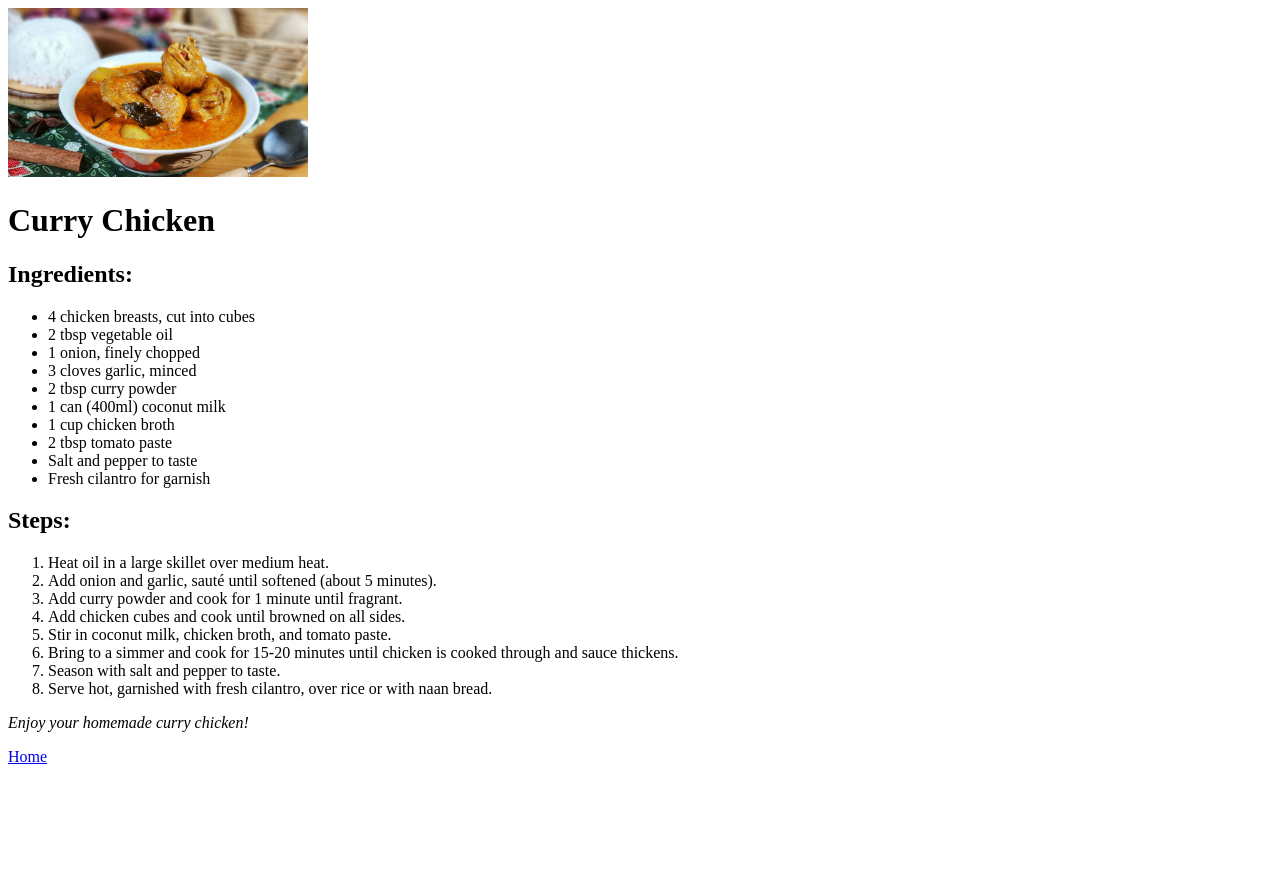
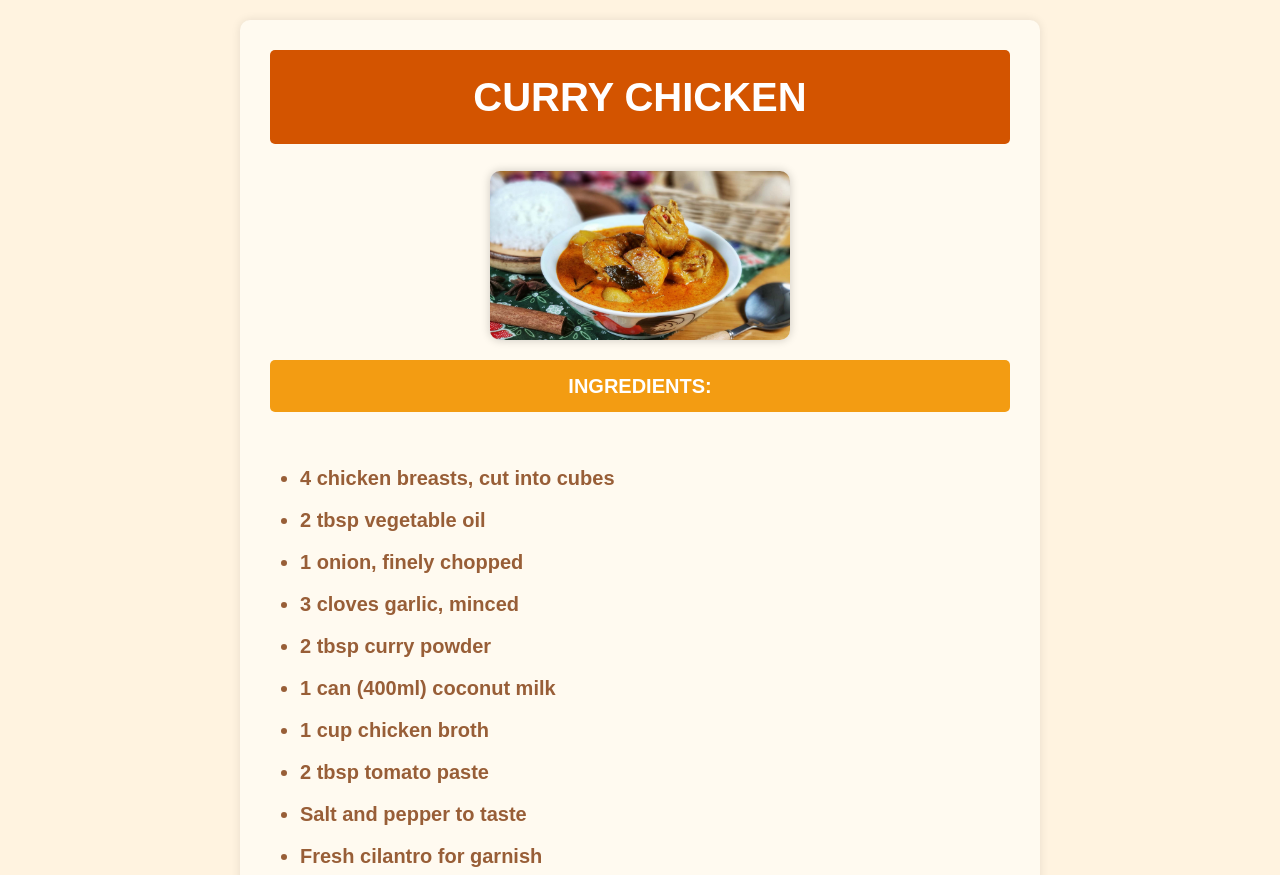
Before and after one commit to renyanng/odin-recipes, a plain HTML site: page recipes/currychicken.html in a window 1280 px wide. Shown: the top 875 px of the page. Before the commit the page ends 800 px from the top, so only its background shows below. Drawn offline with Linux system fonts and the light colour scheme.

Commit message:
Added CSS into Odin Recipes

```diff
--- a/recipes/currychicken.html
+++ b/recipes/currychicken.html
@@ -4,13 +4,17 @@
     <meta charset="UTF-8">
     <meta name="viewport" content="width=device-width, initial-scale=1.0">
     <title>Curry Chicken Recipe</title>
-    <img src="./images/Malaysian-Curry-Chicken_r.jpg" alt="Delicious curry chicken" width="300">
+    <link rel="stylesheet" href="style.css">
 </head>
 <body>
-    <h1>Curry Chicken</h1>
+    <div class="recipe-container">
+        <h1 class="recipe-title">Curry Chicken</h1>
 
-    <h2>Ingredients:</h2>
-    <ul>
+        <img src="./images/Malaysian-Curry-Chicken_r.jpg" alt="Delicious Curry Chicken" class="recipe-image">
+
+        <div class="recipe-section">
+            <h2 class="recipe-subtitle">Ingredients:</h2>
+            <ul class="recipe-list">
                 <li>4 chicken breasts, cut into cubes</li>
                 <li>2 tbsp vegetable oil</li>
                 <li>1 onion, finely chopped</li>
@@ -22,9 +26,11 @@
                 <li>Salt and pepper to taste</li>
                 <li>Fresh cilantro for garnish</li>
             </ul>
+        </div>
 
-    <h2>Steps:</h2>
-    <ol>
+        <div class="recipe-section">
+            <h2 class="recipe-subtitle">Instructions:</h2>
+            <ol class="recipe-list">
                 <li>Heat oil in a large skillet over medium heat.</li>
                 <li>Add onion and garlic, sauté until softened (about 5 minutes).</li>
                 <li>Add curry powder and cook for 1 minute until fragrant.</li>
@@ -34,10 +40,14 @@
                 <li>Season with salt and pepper to taste.</li>
                 <li>Serve hot, garnished with fresh cilantro, over rice or with naan bread.</li>
             </ol>
+        </div>
 
-    <p><em>Enjoy your homemade curry chicken!</em></p>
-</body>
+        <p class="recipe-note">Enjoy your homemade curry chicken!</p>
+    </div>
+    <div class="recipe-footer">
         <p>
             <a href="../index.html">Home</a>
         </p>
+    </div>
+</body>
 </html>
--- /dev/null
+++ b/recipes/style.css
@@ -0,0 +1,97 @@
+body {
+    font-family: Arial, sans-serif;
+    line-height: 1.6;
+    color: #333;
+    max-width: 800px;
+    margin: 0 auto;
+    padding: 20px;
+    background-color: #FFF3E0; /* Light orange background */
+}
+
+#recipe-header {
+    background-color: #FFFAF0; /* Floral white */
+    margin: 0 auto;
+    text-align: center;
+    padding: 10px;
+    border-radius: 5px;
+}
+
+.recipe-container {
+    background-color: #FFFAF0; /* Floral white */
+    padding: 30px;
+    border-radius: 10px;
+    box-shadow: 0 0 10px rgba(0,0,0,0.1);
+}
+
+.recipe-title {
+    color: #FFFFFF; /* White text */
+    background-color: #D35400; /* Dark orange */
+    font-size: 40px;
+    font-weight: bold;
+    text-align: center;
+    text-decoration: none; /* Removed underline */
+    text-transform: uppercase;
+    font-family: Arial, Helvetica, sans-serif;
+    padding: 15px;
+    margin-top: 0;
+    border-radius: 5px;
+}
+
+.recipe-image {
+    display: block;
+    margin: 20px auto;
+    width: 300px;
+    height: auto;
+    border-radius: 10px;
+    box-shadow: 0 0 10px rgba(0,0,0,0.2);
+}
+
+.recipe-subtitle {
+    color: #FFFFFF; /* White text */
+    background-color: #F39C12; /* Orange */
+    font-size: 20px;
+    font-weight: bold;
+    text-align: center;
+    text-decoration: none; /* Removed underline */
+    text-transform: uppercase;
+    font-family: Arial, Helvetica, sans-serif;
+    padding: 10px;
+    border-radius: 5px;
+}
+
+.recipe-section {
+    margin-bottom: 30px;
+}
+
+.recipe-list {
+    padding-left: 30px;
+    color: #6E2C00; /* Dark brown text */
+}
+
+.recipe-list li {
+    margin-bottom: 10px;
+}
+
+.recipe-note {
+    font-style: italic;
+    text-align: center;
+    margin-top: 30px;
+    color: #D35400; /* Dark orange */
+}
+
+.recipe-footer {
+    font-size: 20px;
+    font-weight: bold;
+    text-align: center;
+    margin-top: 30px;
+    font-family: Helvetica, sans-serif;
+    color: #685041; /* Dark orange */
+}
+
+.recipe-list {
+    text-align: left;
+    margin-top: 50px;
+    font-size: 20px;
+    font-weight: bold;
+    color: #985e37; /* Dark orange */
+}
```
Also changed, not shown: index.html (+25 -6 lines), recipes/friedrice.html (+20 -6 lines), recipes/lasagna.html (+14 -10 lines), recipes/images/pepe.jpg (added), 1 other file. Lines whose indentation alone changed are shown as unchanged.
